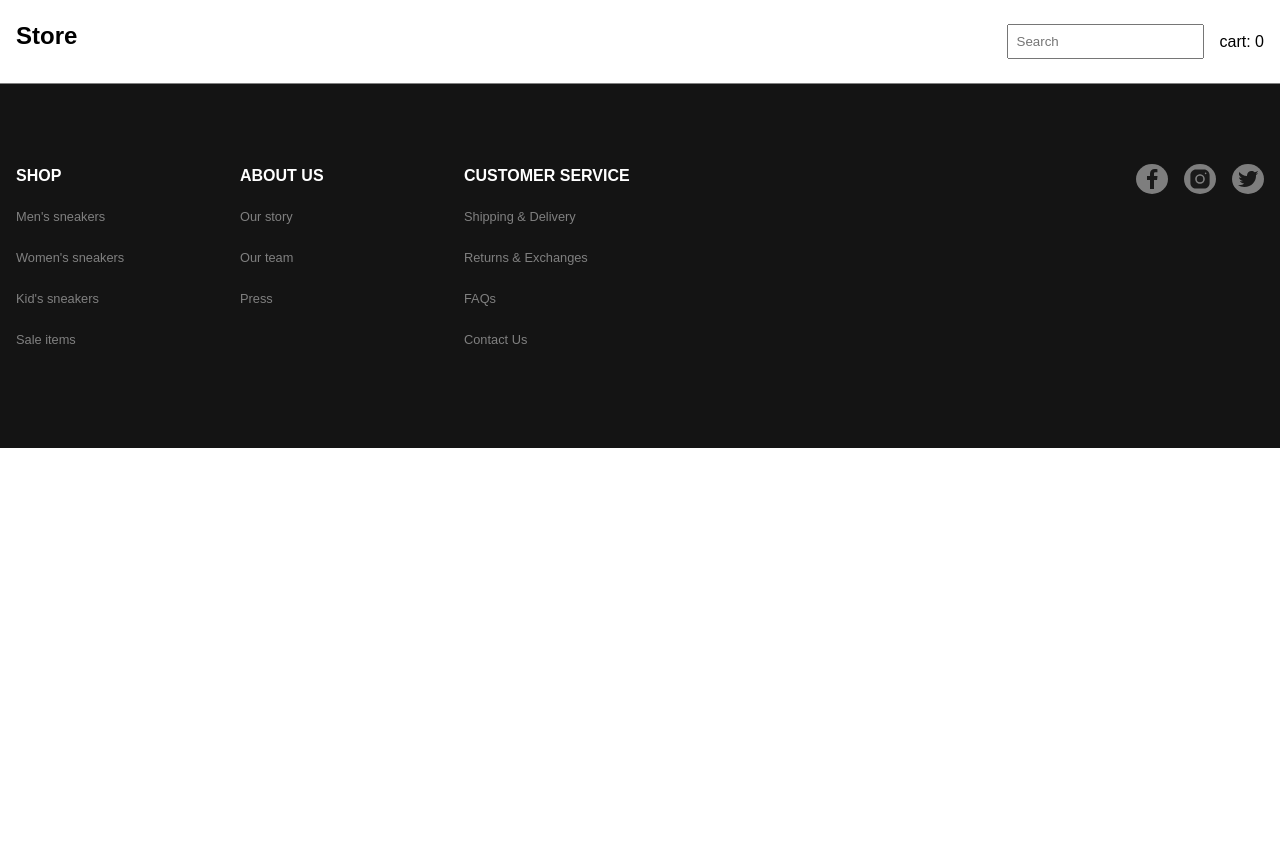
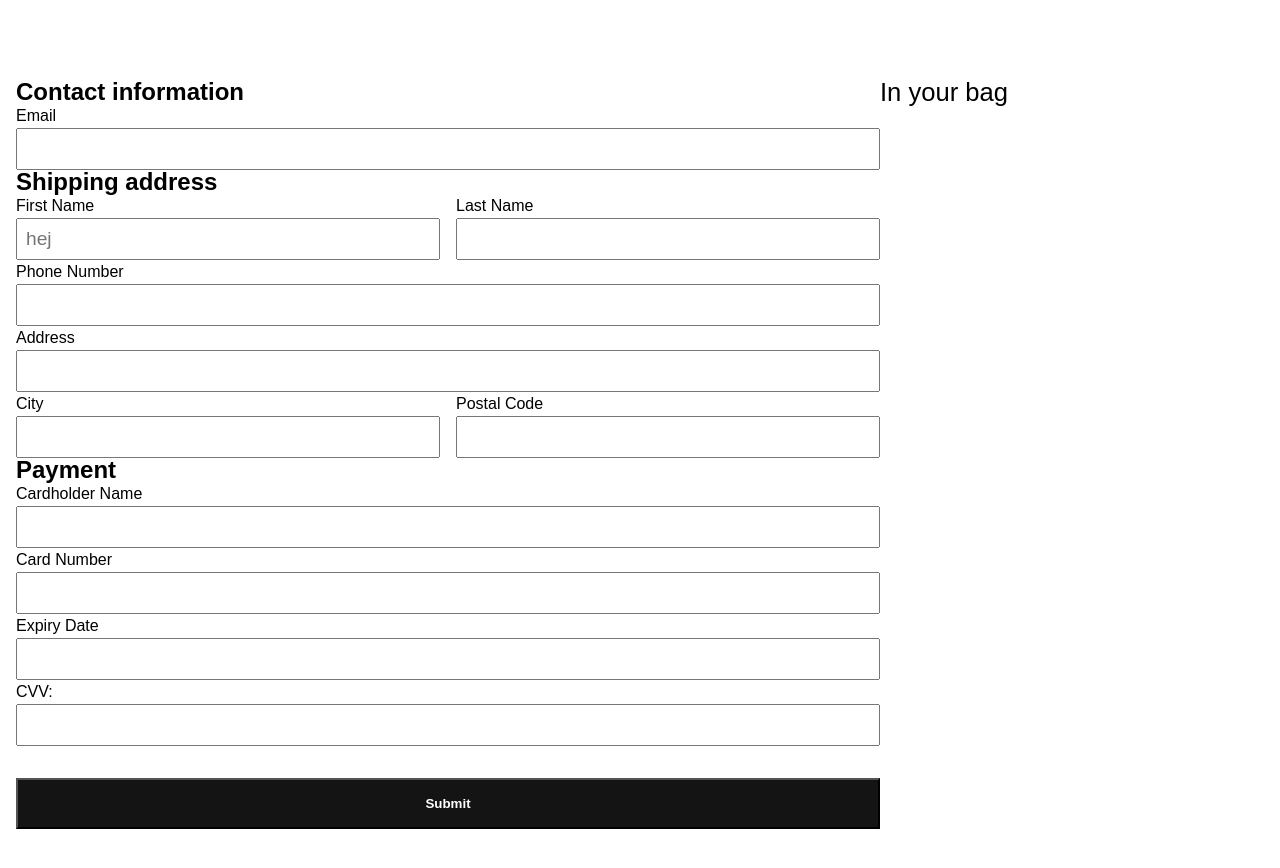
Before and after one commit to gfox0104/ecommerce-app-ms-sql-net-react, a React (Create React App) app in the folder client/: page /checkout in a window 1280 px wide. Shown: the top 868 px of the page. Before the commit the page ends 800 px from the top, so only its background shows below. Built offline with nearby package versions, Linux system fonts and the light colour scheme.

Commit message:
create checkout page

```diff
--- a/client/package.json
+++ b/client/package.json
@@ -8,6 +8,7 @@
     "@testing-library/user-event": "^13.5.0",
     "react": "^18.2.0",
     "react-dom": "^18.2.0",
+    "react-hook-form": "^7.43.8",
     "react-router-dom": "^6.9.0",
     "react-scripts": "5.0.1",
     "styled-components": "^5.3.9",
--- a/client/src/App.js
+++ b/client/src/App.js
@@ -5,30 +5,31 @@ import Home from "./pages/HomePage";
 import Footer from './components/Footer';
 import ProductPage from './pages/ProductPage';
 import CartPage from "./pages/CartPage"
+import CheckoutPage from './pages/CheckoutPage';
+
 import { useState, useEffect } from 'react';
-
-
-import { Routes, Route } from 'react-router-dom';
+import { Routes, Route, useLocation } from 'react-router-dom';
 
 function App() {
   const [cart, setCart] = useState([]);
+  const location = useLocation();
 
   function addToCart(product) {
     setCart((prevCart) => [...prevCart, product]);
   }
-  useEffect(() => {
-    console.log(cart);
-  }, [cart]);
+  const showHeaderFooter = location.pathname !== '/checkout';
+
   return (
     <>
       <GlobalStyles />
-      <Header key={cart.length} cart={cart}></Header>
+      {showHeaderFooter && <Header key={cart.length} cart={cart}></Header>}
       <Routes>
         <Route path="/" element={<Home />} />
         <Route path="/:id" element={<ProductPage addToCart={addToCart} />} />
         <Route path="/cart" element={<CartPage cart={cart}/>} />
+        <Route path="/checkout" element={<CheckoutPage />} />
       </Routes>
-      <Footer />
+      {showHeaderFooter && <Footer />}
     </>
   );
 }
--- a/client/src/components/Header.js
+++ b/client/src/components/Header.js
@@ -12,7 +12,7 @@ function Header(props) {
     <StyledHeader>
       <StyledNav>
         <h1>
-          <Link to="/">Store</Link>
+          <Link to="/">Sneakery</Link>
         </h1>
         <NavLinks>
           <li>
--- a/client/src/pages/CartPage.js
+++ b/client/src/pages/CartPage.js
@@ -2,6 +2,7 @@ import React,{ useEffect} from 'react'
 import { Container, About } from '../styles/styles.js';
 import styled from 'styled-components';
 import CartItem from "../components/CartItem";
+import { Link } from 'react-router-dom';
 
 function CartPage({cart}) {
   const cartObject = Object.values(cart).reduce((acc, product) => {
@@ -50,7 +51,7 @@ function CartPage({cart}) {
         <p>Total Price</p>
         <p>{totalSum + deliveryPrice} kr.</p>
         </Cost>
-        <CheckoutButton>Checkout</CheckoutButton>
+        <Link to="/checkout"><CheckoutButton>Checkout</CheckoutButton></Link>
       </Overview>
     </StyledCart>
   )
@@ -68,6 +69,9 @@ flex: 2;
 `
 const Overview = styled(About)`
   flex: 1;
+  a{
+    width: 100%;
+  }
 `
 
 const Cost = styled.div`
--- /dev/null
+++ b/client/src/pages/CheckoutPage.js
@@ -0,0 +1,123 @@
+import React, {useState} from 'react'
+import { Container, About, Image } from '../styles/styles'
+import styled from 'styled-components'
+import { useForm } from 'react-hook-form';
+
+
+function CheckoutPage() {
+  const { register, handleSubmit } = useForm();
+
+  const onSubmit = (data) => {
+    console.log(data);
+  };
+  return (
+    <StyledCheckout>
+        <Transaction>
+        <form onSubmit={handleSubmit(onSubmit)}>
+        <div>
+          <h2>Contact information</h2>
+          <label>
+            Email
+            <input {...register('email', { required: true })} />
+          </label>
+        </div>
+        <div>
+          <h2>Shipping address</h2>
+          <Divider>
+            <label>
+              First Name
+              <input placeholder='hej' {...register('firstName', { required: true })} />
+            </label>
+            <label>
+              Last Name
+              <input {...register('lastName', { required: true })} />
+            </label>
+          </Divider>
+          <label>
+            Phone Number
+            <input {...register('phone', { required: true })} />
+          </label>
+          <label>
+            Address
+            <input {...register('address', { required: true })} />
+          </label>
+          <Divider>
+            <label>
+              City
+              <input {...register('city', { required: true })} />
+            </label>
+            <label>
+              Postal Code
+              <input {...register('zipCode', { required: true })} />
+            </label>
+          </Divider>
+        </div>
+        <div>
+          <h2>Payment</h2>
+          <label>
+            Cardholder Name
+            <input {...register('cardholderName', { required: true })} />
+          </label>
+          <label>
+            Card Number
+            <input {...register('cardNumber', { required: true })} />
+          </label>
+          <label>
+            Expiry Date
+            <input {...register('expiryDate', { required: true })} />
+          </label>
+          <label>
+            CVV:
+            <input {...register('cvv', { required: true })} />
+          </label>
+        </div>
+        <button type="submit">Submit</button>
+      </form>
+        </Transaction>
+        <Cart>
+            <h4>In your bag</h4>
+        </Cart>
+    </StyledCheckout>
+  )
+}
+
+const StyledCheckout = styled(Container)`
+justify-content: space-between;
+@media (max-width: 1000px) {
+    display: block;
+  }
+`
+
+const Transaction = styled(About)`
+margin-left: 0rem;
+
+`
+const Cart = styled.div`
+flex: 1;
+`
+
+const Form = styled.form`
+width: 100%;
+
+`
+
+const Label = styled.label`
+margin-bottom: 1rem;
+
+`
+const Input = styled.input`
+
+`
+
+const Divider = styled.div`
+display: flex;
+flex-direction: row;
+justify-content: space-between;
+gap: 1rem;
+
+label{
+  width: 100%;
+}
+`
+
+export default CheckoutPage
--- a/client/src/pages/ProductPage.js
+++ b/client/src/pages/ProductPage.js
@@ -9,6 +9,7 @@ function ProductDetail(props ) {
   const [products, setProducts] = useState(generateProductData);
   const [product, setProduct] = useState(null);
   const [selectedSize, setSelectedSize] = useState(null);
+  const [sizeError, setSizeError] = useState(false);
 
 
   useEffect(() => {
@@ -18,15 +19,15 @@ function ProductDetail(props ) {
 
   function handleSizeChange(event) {
     setSelectedSize(event.target.value);
+    setSizeError(false);
   }
 
   function handleAddToCart() {
     if (selectedSize) {
       const productToAdd = { ...product, selectedSize };
       props.addToCart(productToAdd);
-      console.log(productToAdd.selectedSize);
     } else {
-      console.log('Please select a size');
+      setSizeError(true);
     }
   }
 
@@ -60,6 +61,7 @@ function ProductDetail(props ) {
                 );
               })}
             </SizesGrid>
+            {sizeError && <ErrorMessage>Please select a size.</ErrorMessage>}
             <Button onClick={handleAddToCart}>Add to Basket</Button>
             <p>{product.description}</p>
           </ProductInfo>
@@ -107,6 +109,7 @@ const SizesGrid = styled.div`
   display: grid;
   grid-template-columns: 1fr 1fr 1fr 1fr;
   grid-gap: 0.5rem;
+  margin-bottom: 2rem;
 `;
 
 const Size = styled.label`
@@ -129,6 +132,11 @@ text-align: center;
 
 
 const Button = styled.button`
+margin: 0 0 2rem 0;
+`;
+
+const ErrorMessage = styled.p`
+color: red;
 `;
 
 export default ProductDetail;
--- a/client/src/styles/GlobalStyles.js
+++ b/client/src/styles/GlobalStyles.js
@@ -25,7 +25,14 @@ const GlobalStyles = createGlobalStyle`
     font-weight: bold;
     color: white;
     width: 100%;
-
+    &:hover{
+      background: #444444;
+    }
+  }
+  input{
+    width: 100%;
+    padding: 0.5rem;
+    font-size: 1.2rem;
   }
   h3{
     font-size: 1.6rem;
```
Also changed, not shown: 1 other file (tests, documents, lock files or other folders).
